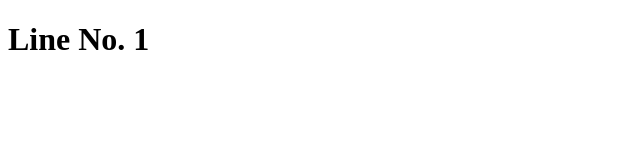
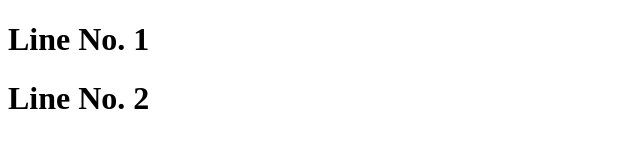
Before and after one commit to m-mhossain/demo1, a plain HTML site: page index.html in a window 1280 px wide. Shown: the whole page, without its empty margins (0-640 px from the left). Drawn offline with Linux system fonts and the light colour scheme.

Commit message:
version 2

```diff
--- a/index.html
+++ b/index.html
@@ -7,5 +7,6 @@
   </head>
   <body>
     <h1>Line No. 1</h1>
+    <h1>Line No. 2</h1>
   </body>
 </html>
```
